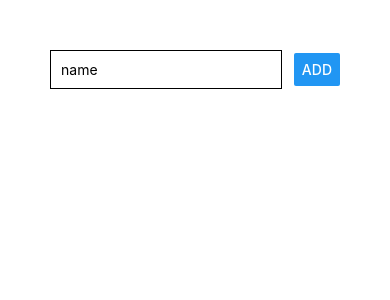
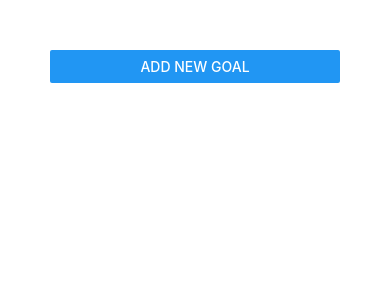
Before and after one commit to sajeebmahamed/react-native-core, a React Native app: screen / in a window 390 px wide. Shown: the top 300 px of the page. Built offline with nearby package versions, Linux system fonts and the light colour scheme.

Commit message:
first rn-app done

```diff
--- a/App.js
+++ b/App.js
@@ -1,10 +1,11 @@
 import React, { useState } from 'react';
-import { FlatList, StyleSheet, View } from 'react-native';
+import { Button, FlatList, StyleSheet, View } from 'react-native';
 import GoalInput from './components/GoalInput';
 import GoalItem from './components/GoalItem';
 
 export default function App() {
     const [courseGoal, setCourseGoal] = useState([]);
+    const [isMode, setIsMode] = useState(false);
 
     const addGoalHandler = (goalTitle) => {
         // setCourseGoal([...courseGoal, enteredGoal])
@@ -12,13 +13,18 @@ export default function App() {
             ...currentGoals,
             { key: Math.random().toString(), value: goalTitle },
         ]);
+        setIsMode(false);
     };
     const removeGoalHandler = (goalId) => {
         setCourseGoal((currentGoals) => currentGoals.filter((goal) => goal.key !== goalId));
     };
+    const handleOnCancel = () => {
+        setIsMode(false);
+    };
     return (
         <View style={styles.screen}>
-            <GoalInput addGoalHandler={addGoalHandler} />
+            <Button title="Add New Goal" onPress={() => setIsMode(true)} />
+            <GoalInput onCancel={handleOnCancel} visible={isMode} addGoalHandler={addGoalHandler} />
             {/* <ScrollView>
                 {courseGoal.map((goal) => (
                     <View style={styles.listItem} key={goal}>
--- a/components/GoalInput.js
+++ b/components/GoalInput.js
@@ -1,13 +1,18 @@
 import React, { useState } from 'react';
-import { Button, StyleSheet, TextInput, View } from 'react-native';
+import { Button, Modal, StyleSheet, TextInput, View } from 'react-native';
 
-const GoalInput = ({ addGoalHandler }) => {
+const GoalInput = ({ addGoalHandler, visible, onCancel }) => {
     const [enteredGoal, setEnteredGoal] = useState('');
 
     const goalInputHandler = (enteredText) => {
         setEnteredGoal(enteredText);
     };
+    const addGoalInputHandler = () => {
+        addGoalHandler(enteredGoal);
+        setEnteredGoal('');
+    };
     return (
+        <Modal visible={visible} animationType="slide" style={styles.inputContainer}>
             <View style={styles.inputContainer}>
                 <TextInput
                     style={styles.input}
@@ -15,14 +20,22 @@ const GoalInput = ({ addGoalHandler }) => {
                     onChangeText={goalInputHandler}
                     value={enteredGoal}
                 />
-            <Button title="Add" onPress={() => addGoalHandler(enteredGoal)} />
+                <View style={styles.btnContainer}>
+                    <View style={styles.button}>
+                        <Button title="Cancel" color="red" onPress={onCancel} />
                     </View>
+                    <View style={styles.button}>
+                        <Button title="Add" onPress={addGoalInputHandler} />
+                    </View>
+                </View>
+            </View>
+        </Modal>
     );
 };
 const styles = StyleSheet.create({
     inputContainer: {
-        flexDirection: 'row',
-        justifyContent: 'space-between',
+        flex: 1,
+        justifyContent: 'center',
         alignItems: 'center',
     },
     input: {
@@ -30,6 +43,15 @@ const styles = StyleSheet.create({
         borderColor: 'black',
         borderWidth: 1,
         padding: 10,
+        marginBottom: 10,
+    },
+    btnContainer: {
+        flexDirection: 'row',
+        justifyContent: 'space-around',
+        width: '60%',
+    },
+    button: {
+        width: '40%',
     },
 });
 
```
Lines whose indentation alone changed are shown as unchanged.
